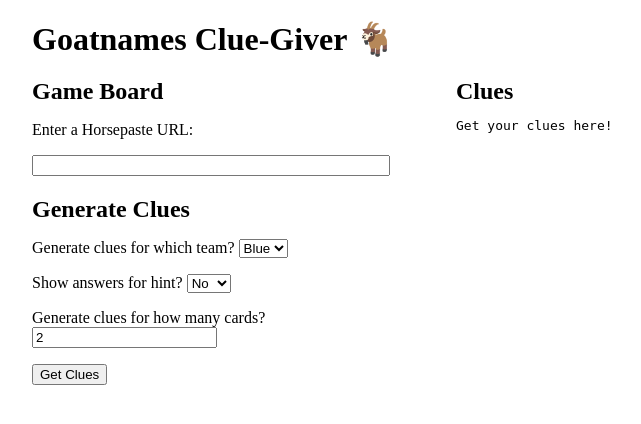
After one commit to vingkan/goatnames, a Flask app: page /horsepaste in a window 1280 px wide. The commit adds this page. Shown: the top 424 px of the page, without its empty margins (183-824 px from the left). Run offline with Flask 2, Linux system fonts and the light colour scheme.

Commit message:
Add scraper for Horsepaste links.

```diff
--- a/app/server.py
+++ b/app/server.py
@@ -5,6 +5,7 @@ Server to produce on-demand XG predictions.
 import sys
 sys.path.append("./")
 
+from decouple import config
 from flask import (
     Flask,
     jsonify,
@@ -14,14 +15,13 @@ from flask import (
     render_template
 )
 from flask_cors import CORS
+from scraper import get_board_from_horsepaste
 from clues import give_clues
 
 
 # Initialize Flask app and enable CORS.
 app = Flask(__name__)
-allow_list = [
-    "http://localhost:4000"
-]
+allow_list = config("ALLOW").strip().split(",")
 cors = CORS(app, resource={"/*": {"origins": allow_list}})
 
 
@@ -34,19 +34,50 @@ def hello():
 
 
 @app.route("/")
-def index():
+def page_index():
     """
     Serve home page.
     """
     return render_template("index.html")
 
 
-@app.route("/api/cluegiver", methods=["POST"])
-def api_clue_giver():
+@app.route("/board")
+def page_board():
     """
-    Give clues.
+    Serve clue-giver page that accepts raw board state.
+    """
+    return render_template("board.html")
+
+
+@app.route("/horsepaste")
+def page_horsepaste():
+    """
+    Serve clue-giver page that accepts Horsepaste URL.
+    """
+    return render_template("horsepaste.html")
+
+
+@app.route("/api/cluegiver/board", methods=["POST"])
+def api_cluegiver():
+    """
+    Give clues for raw board state.
     """
     args = request.json
+    res = give_clues(**args, hint=True)
+    return jsonify(res)
+
+
+@app.route("/api/cluegiver/horsepaste", methods=["POST"])
+def api_cluegiver_horsepaste():
+    """
+    Give clues for horsepaste URL.
+    """
+    args = request.json
+    url = args["horsepaste"]
+    board, flipped = get_board_from_horsepaste(url, config("CHROME"))
+    args["board"] = board
+    args["flipped"] = flipped
+    del args["horsepaste"]
     res = give_clues(**args)
     return jsonify(res)
 
@@ -54,4 +85,4 @@ def api_clue_giver():
 # Start the server on the default host.
 if __name__ == "__main__":
     print("Starting server...")
-    app.run(host="0.0.0.0", port=4000)
+    app.run(host="0.0.0.0", port=int(config("PORT")))
--- /dev/null
+++ b/app/templates/horsepaste.html
@@ -0,0 +1,103 @@
+<!DOCTYPE html>
+<html>
+<head>
+    <title>Goatnames</title>
+    <style type="text/css">
+
+        body {
+            margin: 0 auto;
+            width: 850px;
+        }
+
+        h1, h2 {
+            margin-top: 20px;
+            margin-bottom: 0;
+        }
+
+        .input-wide {
+            width: 350px;
+        }
+
+        pre {
+            white-space: pre-wrap;
+            word-break: break-word;
+        }
+
+        .column {
+            width: 400px;
+            padding-right: 20px;
+            display: inline-block;
+            vertical-align: top;
+        }
+
+    </style>
+</head>
+<body>
+    <h1>Goatnames Clue-Giver 🐐</h1>
+    <div class="column">
+        <h2>Game Board</h2>
+        <p>Enter a Horsepaste URL:</p>
+        <input id="input-horsepaste" type="text" class="input-wide">
+        <h2>Generate Clues</h2>
+        <p>
+            <span>Generate clues for which team?</span>
+            <select id="input-team">
+                <option value="blue">Blue</option>
+                <option value="red">Red</option>
+            </select>
+        </p>
+        <p>
+            <span>Show answers for hint?</span>
+            <select id="input-hint">
+                <option value="false">No</option>
+                <option value="true">Yes</option>
+            </select>
+        </p>
+        <p>
+            <span>Generate clues for how many cards?</span>
+            <input id="input-count" type="number" min="1" step="1" value="2">
+        </p>
+        <button id="button-submit">Get Clues</button>
+    </div>
+    <div class="column">
+        <h2>Clues</h2>
+        <pre id="output-clues">Get your clues here!</pre>
+    </div>
+    <script type="text/javascript">
+
+        const inputHorsepaste = document.getElementById("input-horsepaste");
+        const inputHint = document.getElementById("input-hint");
+        const selectorTeam = document.getElementById("input-team");
+        const inputCount = document.getElementById("input-count");
+        const submitBtn = document.getElementById("button-submit");
+        const outputClues = document.getElementById("output-clues");
+
+        submitBtn.addEventListener("click", getClues);
+        inputCount.addEventListener("keydown", (e) => (e.key === "Enter" || e.keyCode === 13) ? getClues() : null);
+
+        async function getClues() {
+            const horsepaste = inputHorsepaste.value;
+            const hint = inputHint.value === "true";
+            const team = selectorTeam.value;
+            const count = Math.max(parseInt(inputCount.value), 1);
+            const args = { horsepaste, team, count, hint };
+            console.log(args);
+            outputClues.innerText = "Working on it...";
+            const req = await fetch("./api/cluegiver/horsepaste", {
+                method: "POST",
+                mode: "cors",
+                cache: "no-cache",
+                credentials: "same-origin",
+                headers: {
+                    "Content-Type": "application/json"
+                },
+                body: JSON.stringify(args)
+            });
+            const res = await req.json();
+            console.log(res);
+            outputClues.innerText = res.display;
+        }
+
+    </script>
+</body>
+</html>
--- a/requirements.txt
+++ b/requirements.txt
@@ -18,11 +18,14 @@ py==1.8.0
 pyparsing==2.4.2
 pytest==5.2.1
 pytest-random-order==1.0.4
+python-decouple==3.4
 python-Levenshtein==0.12.2
 scipy==1.3.1
+selenium==3.141.0
 six==1.12.0
 smart-open==5.0.0
 snapy==1.0.2
+urllib3==1.26.4
 wcwidth==0.1.7
 Werkzeug==1.0.1
 zipp==0.6.0
```
Also changed, not shown: app/clues.py (+12 -7 lines), app/scraper.py (added, +17 -0 lines), app/templates/board.html (added, +102 -0 lines), app/templates/index.html (+6 -80 lines), README.md.
